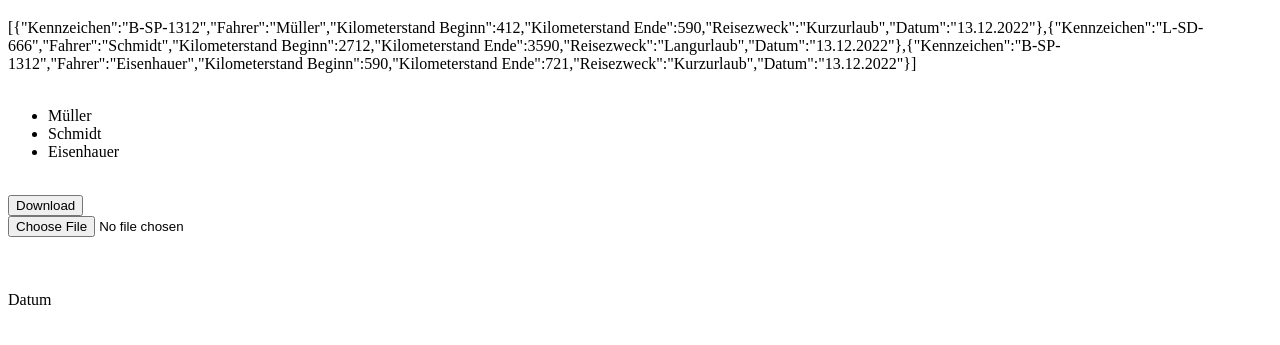
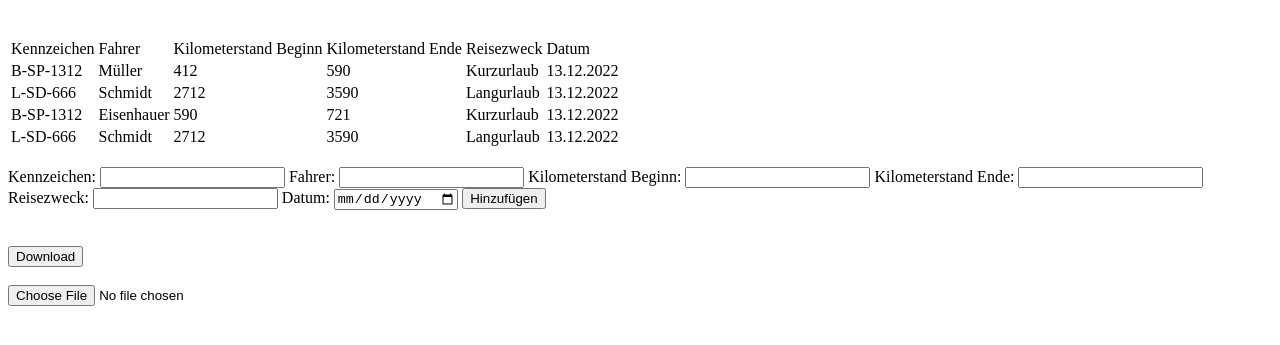
Before and after one commit to labpa/Fahrtenbuch, a plain HTML site: page index.html in a window 1280 px wide. Shown: the part 61-406 px from the top of the page. Drawn offline with Linux system fonts and the light colour scheme.

Commit message:
anzeige in html als liste. Hinzufügen eingabefelder und button

```diff
--- a/fahrtenbuch.js
+++ b/fahrtenbuch.js
@@ -1,6 +1,6 @@
 let data = createExampleData();
 
-anzeige(data);
+anzeigeTabelle(data);
 newButtonDownload();
 upload();
 lokalesSpeichern();
@@ -18,7 +18,6 @@ function createExampleData(){
     data[0] ["Reisezweck"] = "Kurzurlaub"
     data[0] ["Datum"] = "13.12.2022";
 
-
     data[1] = new Object();
     data[1] ["Kennzeichen"] = "L-SD-666";
     data[1] ["Fahrer"] = "Schmidt";
@@ -34,6 +33,15 @@ function createExampleData(){
     data[2] ["Kilometerstand Ende"] = 721;
     data[2] ["Reisezweck"] = "Kurzurlaub";
     data[2] ["Datum"] = "13.12.2022";
+
+    data[3] = new Object();
+    data[3] ["Kennzeichen"] = "L-SD-666";
+    data[3] ["Fahrer"] = "Schmidt";
+    data[3] ["Kilometerstand Beginn"] = 2712;
+    data[3] ["Kilometerstand Ende"] = 3590;
+    data[3] ["Reisezweck"] = "Langurlaub";
+    data[3] ["Datum"] = "13.12.2022";
+
     return data;
 }
 
@@ -48,44 +56,31 @@ function lokalesSpeichern(){
 //Lokales Laden -> Ausgabe
 function lokalesLaden(){
     var com = JSON.parse (localStorage.getItem ("fahrtenbuch"));
-    anzeige(com);
+    anzeigeTabelle(com);
 }
 
-//Aktualisiert die Tabelle
-function anzeige(data){
-    anzeigeRawJson(data);
-    anzeigeTabelle(data);
-}
-
-function anzeigeRawJson(data){
-    let anzeigeBox = document.getElementById("anzeigeBox");
-    anzeigeBox.innerHTML = JSON.stringify(data);
-}
-
+//die Tabelle wird ersellt und angezeigt.
 function anzeigeTabelle(data){
-    //hier einfügen Tabelle erstellen
-   let inhaltLaenge = data.length;
-    let text = "<ul>";
-    for (let i = 0; i < inhaltLaenge; i++) {
-        console.log(i);
-        for(let ueberschrift in data[i]){
-            let anzeigeBoxZwei = document.getElementById("anzeigeBoxZwei");
-            anzeigeBoxZwei.innerHTML = ueberschrift;
-            console.log(ueberschrift);// -->Überschriften
-            console.log(data[i][ueberschrift]);     // --> Inhalt Die werte die Ich brauche
-        }
-        text += "<li>" + data[i].Fahrer + "</li>";
-    }
-    text += "</ul>";
+    let inhaltLaenge = data.length;
+     let text = "<table>";
+     text += anzeigeUeberschrift();
+     for (let i = 0; i < inhaltLaenge; i++) {
+         text += "<tr>" +"<td>"+ data[i].Kennzeichen + "</td>"
+         text += "<td>" + data[i].Fahrer + "</td>"
+         text += "<td>" + data[i]["Kilometerstand Beginn"] + "</td>"
+         text += "<td>" + data[i]["Kilometerstand Ende"] + "</td>"
+         text += "<td>" + data[i].Reisezweck + "</td>"
+         text += "<td>" + data[i].Datum + "</td>"
+         text += "</tr>";
+     }
+     text += "</table>";
     document.getElementById("ausgabe").innerHTML = text;
 }
 
-
-//1. liste erstennen (passiert bereits)
-//2. Iteriere schleifendurchlauf für Überschriften
-//3. Schleifendurchlauf durch alle Array Elemente
-    //4. in der Schleife in der Schleife alle Data stelle [i] und an stelle [Überschriften] zusammenfügen in einer Zeile
-//5.generiertes Element hinzufügen (anzeigen lassen)
+//Ueberschriften werden erzeugt
+function anzeigeUeberschrift(){
+    return " <tr> <td>Kennzeichen</td> <td>Fahrer</td> <td>Kilometerstand Beginn</td> <td>Kilometerstand Ende</td> <td>Reisezweck</td> <td>Datum</td></tr>" ;
+}
 
 //Erstellt den Download Button
 function newButtonDownload(){
@@ -115,3 +110,56 @@ function upload(){
     document.getElementById('upload').appendChild(input);
 }
 //todo: wie lese ich den Text aus einem file -> input. (maby onchange)
+//html
+//1. input field in html
+//2. button hinzufügen
+
+//js
+//3. funktionalität button click wenn button klick
+    //1. holen alle werte aus input
+    //2. neues Objekt erzeugen aus werten von input -> gleiche namen/bezeichnungen wie bestehden
+    //3. hinzufügen zum bestehenden Array
+    //4. AnzeigeTabelle erneut aufrufen (erneuern)
+
+
+
+
+function neuesElement(){
+    const input1 = document.getElementById("insertKennzeichen");
+    const input2 = document.getElementById("insertFahrer");
+    const input3 = document.getElementById("insertKmBeginn");
+    const input4 = document.getElementById("insertKmEnde");
+    const input5 = document.getElementById("insertReisezweck");
+    const input6 = document.getElementById("insertDatum");
+}
+
+
+
+
+//     // JavaScript code
+// function storeInput() {
+//     // Initialize an empty array
+//     const inputArray = [];
+
+//     // Get the input elements
+//     const input1 = document.getElementById("insertKennzeichen");
+//     const input2 = document.getElementById("insertFahrer");
+//     const input3 = document.getElementById("insertKmBeginn");
+//     const input4 = document.getElementById("insertKmEnde");
+//     const input5 = document.getElementById("insertReisezweck");
+//     const input6 = document.getElementById("insertDatum");
+
+//     // Get the values of the input elements
+//     const value1 = input1.value;
+//     const value2 = input2.value;
+//     const value3 = input3.value;
+//     const value4 = input4.value;
+//     const value5 = input5.value;
+//     const value6 = input6.value;
+
+//     // Add the values to the array
+//     inputArray.push(value1, value2, value3, value4, value5, value6);
+
+//     // Print the array to the console
+//     console.log(inputArray);
+//   }
--- a/index.html
+++ b/index.html
@@ -10,16 +10,34 @@
 <body>
 
   <h1>Fahrtenbuch</h1>
-  <div id="anzeigeBox"></div> <!-- Inhalt des Arrays wird ausgegeben -->
+  <div id="anzeigeBox"></div> <!--Inhalt des Arrays wird ausgegeben-->
   <br>
   <div id="ausgabe"></div>
   <br>
+  <form>
+    <label for="insertKennzeichen">Kennzeichen: </label>
+    <input type="text" id="insertKennzeichen" kennzeichen = "insertKennzeichen">
+    <label for="insertFahrer">Fahrer: </label>
+    <input type="text" id="insertFahrer" fahrer = "insertFahrer">
+    <label for="insertKmBeginn">Kilometerstand Beginn: </label>
+    <input type="number" id="insertKmBeginn" kmBeginn = "insertKmBeginn">
+    <label for="insertKmEnde">Kilometerstand Ende: </label>
+    <input type="number" id="insertKmEnde" kmEnde = "insertKmEnde">
+    <label for="insertReisezweck">Reisezweck: </label>
+    <input type="text" id="insertReisezweck" reisezweck = "insertReisezweck">
+    <label for="insertDatum">Datum: </label>
+    <input type="date" id="insertDatum" datum = "insertDatum">
+    <button type="button" onclick = "neuesElement()"> Hinzufügen</button>
+  </form>
+
+
+
+  <br><br>
   <div id="download" ></div>  <!-- Download Button -->
+  <br>
   <div id="upload"></div> <!-- Upload -->
 
 
-  <br><br><br>
-  <div id="anzeigeBoxZwei"></div>
 
 
 
```
